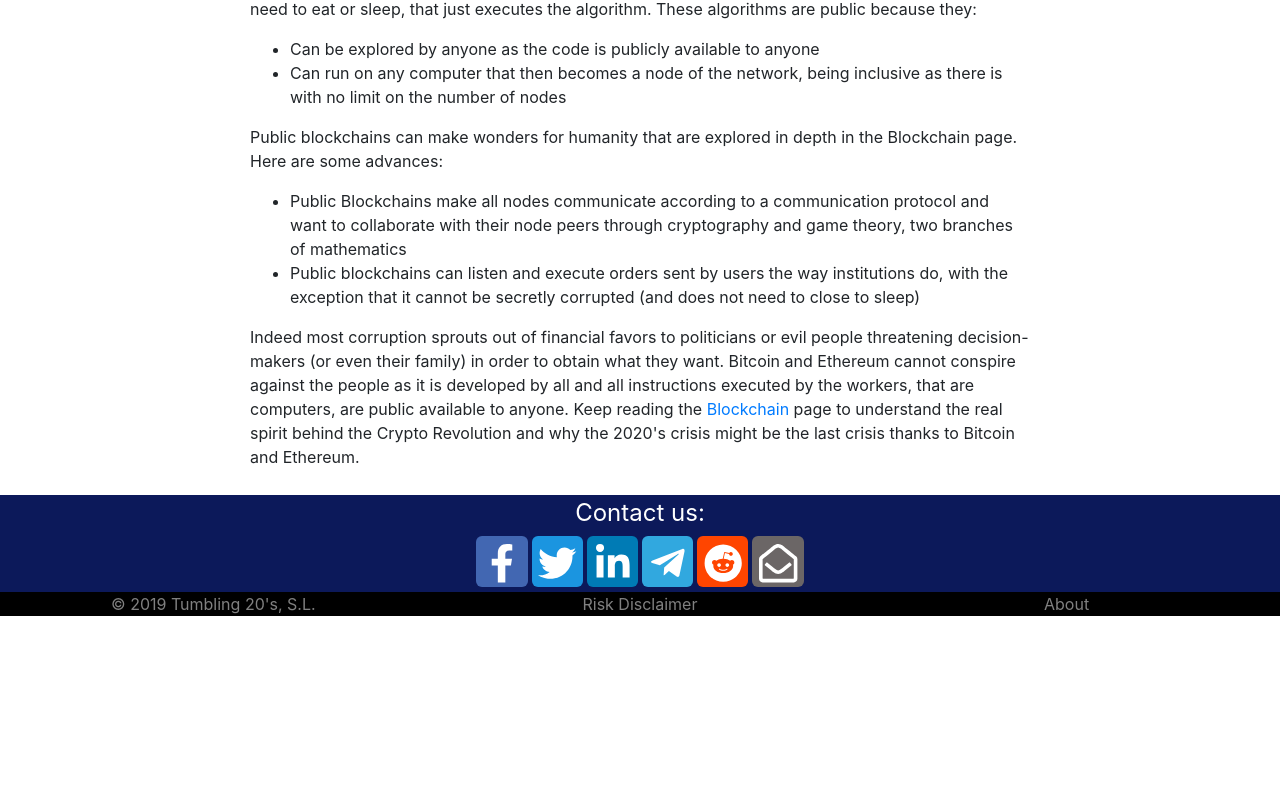
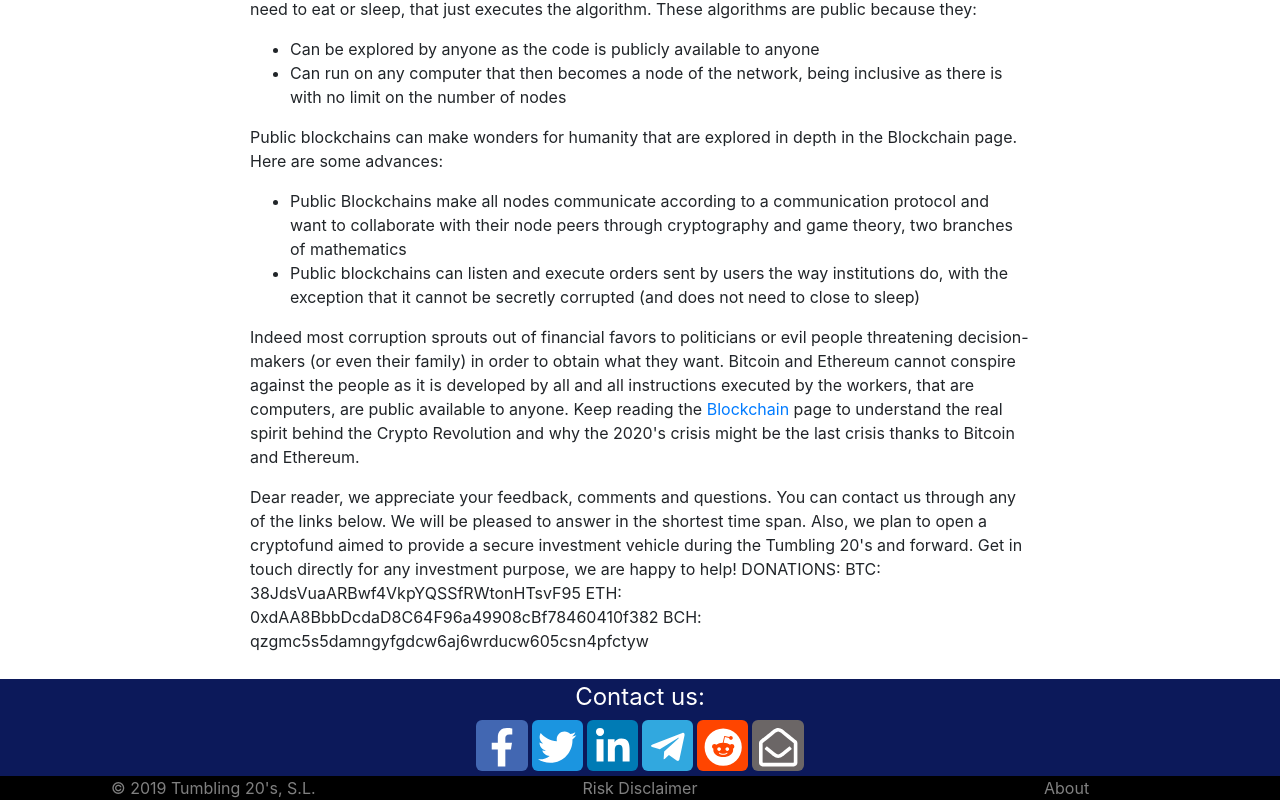
Before and after one commit to cyril-attie/simple-tumbling20s, an Angular app: page /tumbling20s in a window 1280 px wide. Shown: the part 6281-7081 px from the top of the page. Before the commit the page ends 6897 px from the top, so only its background shows below. Built offline with nearby package versions, Linux system fonts and the light colour scheme.

Commit message:
Cryypto donations

```diff
--- a/src/app/components/about/about.component.html
+++ b/src/app/components/about/about.component.html
@@ -48,9 +48,19 @@
           <div class="card-body">
             <h5 class="card-title">Cyril Attie</h5>
             <p class="card-text">
-              Founder and Writer. Monetary Economist Researcher. Programmer. Welath Manager.
+              Founder and Writer. Monetary Economist Researcher. Programmer. Wealth Manager.
             </p>
-          </div>
+            <div>
+              <!-- Twitter link button -->
+      <a href="https://twitter.com/CyrilAttie" target="_blank"
+      ><fa-icon id="twitter" [icon]="faTwitter"></fa-icon
+    ></a>
+    <!-- Linkedin link button -->
+    <a href="https://www.linkedin.com/in/CyrilAttie" target="_blank"
+      ><fa-icon id="linkedin" [icon]="faLinkedinIn"></fa-icon
+    ></a>
+  </div>
+         </div>
         </div>
 
   <br />
--- a/src/app/components/blockchain/blockchain.component.html
+++ b/src/app/components/blockchain/blockchain.component.html
@@ -400,5 +400,11 @@ There's clearly an awakening flowing through the Internet and as soon as a criti
     </ol>
 <p>
     Dear reader, we appreciate your feedback, comments and questions. You can contact us through any of the links below. We will be pleased to answer in the shortest time span. Also, we plan to open a cryptofund aimed to provide a secure investment vehicle during the Tumbling 20's and forward. Get in touch directly for any investment purpose, we are happy to help!
+
+    DONATIONS:
+    BTC: 38JdsVuaARBwf4VkpYQSSfRWtonHTsvF95
+    ETH: 0xdAA8BbbDcdaD8C64F96a49908cBf78460410f382
+    BCH: qzgmc5s5damngyfgdcw6aj6wrducw605csn4pfctyw
+
   </p>
 </div>
--- a/src/app/components/tumbling20s/tumbling20s.component.html
+++ b/src/app/components/tumbling20s/tumbling20s.component.html
@@ -504,5 +504,14 @@
       understand the real spirit behind the Crypto Revolution and why the 2020's
       crisis might be the last crisis thanks to Bitcoin and Ethereum.
     </p>
+    <p>
+      Dear reader, we appreciate your feedback, comments and questions. You can contact us through any of the links below. We will be pleased to answer in the shortest time span. Also, we plan to open a cryptofund aimed to provide a secure investment vehicle during the Tumbling 20's and forward. Get in touch directly for any investment purpose, we are happy to help!
+
+      DONATIONS:
+      BTC: 38JdsVuaARBwf4VkpYQSSfRWtonHTsvF95
+      ETH: 0xdAA8BbbDcdaD8C64F96a49908cBf78460410f382
+      BCH: qzgmc5s5damngyfgdcw6aj6wrducw605csn4pfctyw
+
+    </p>
   </div>
 </div>
```
Also changed, not shown: 6 other files (tests, documents, lock files or other folders).
